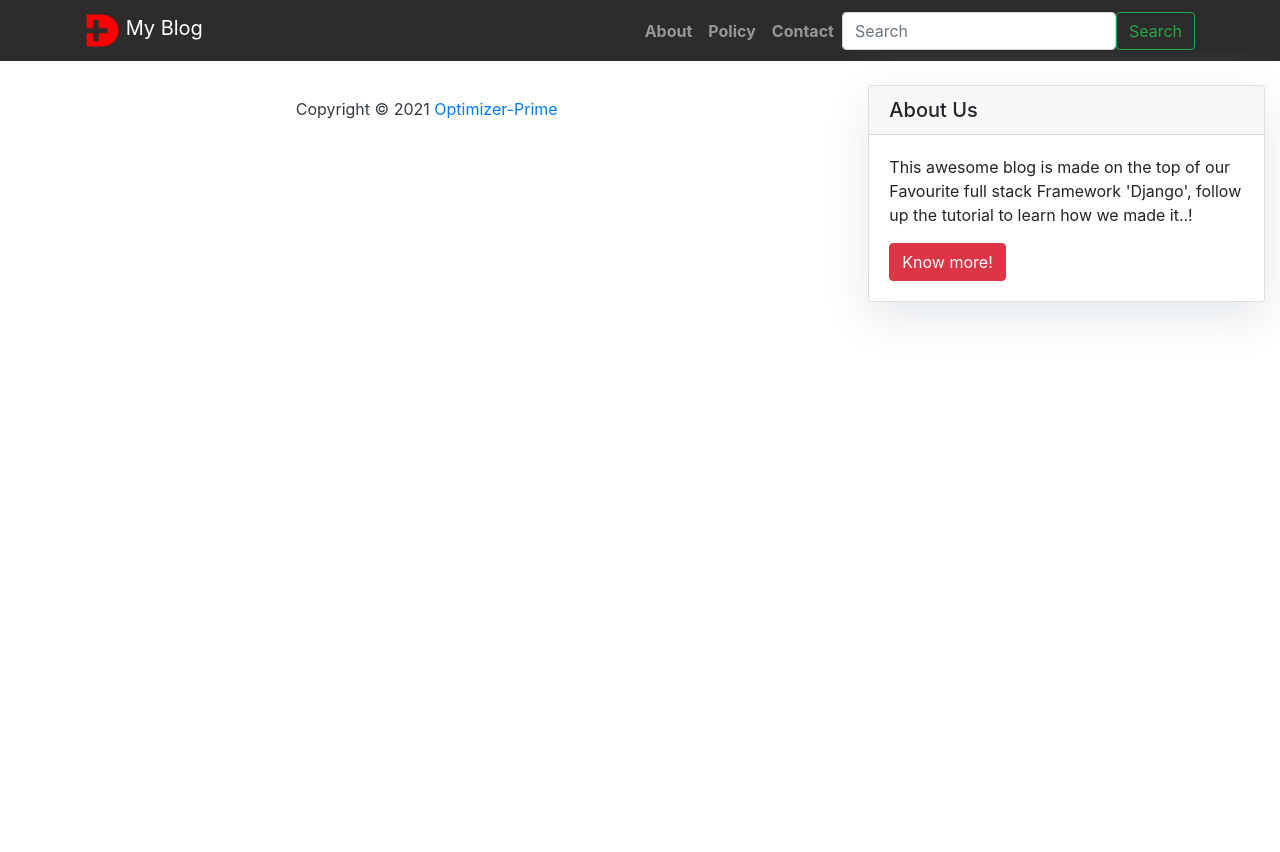
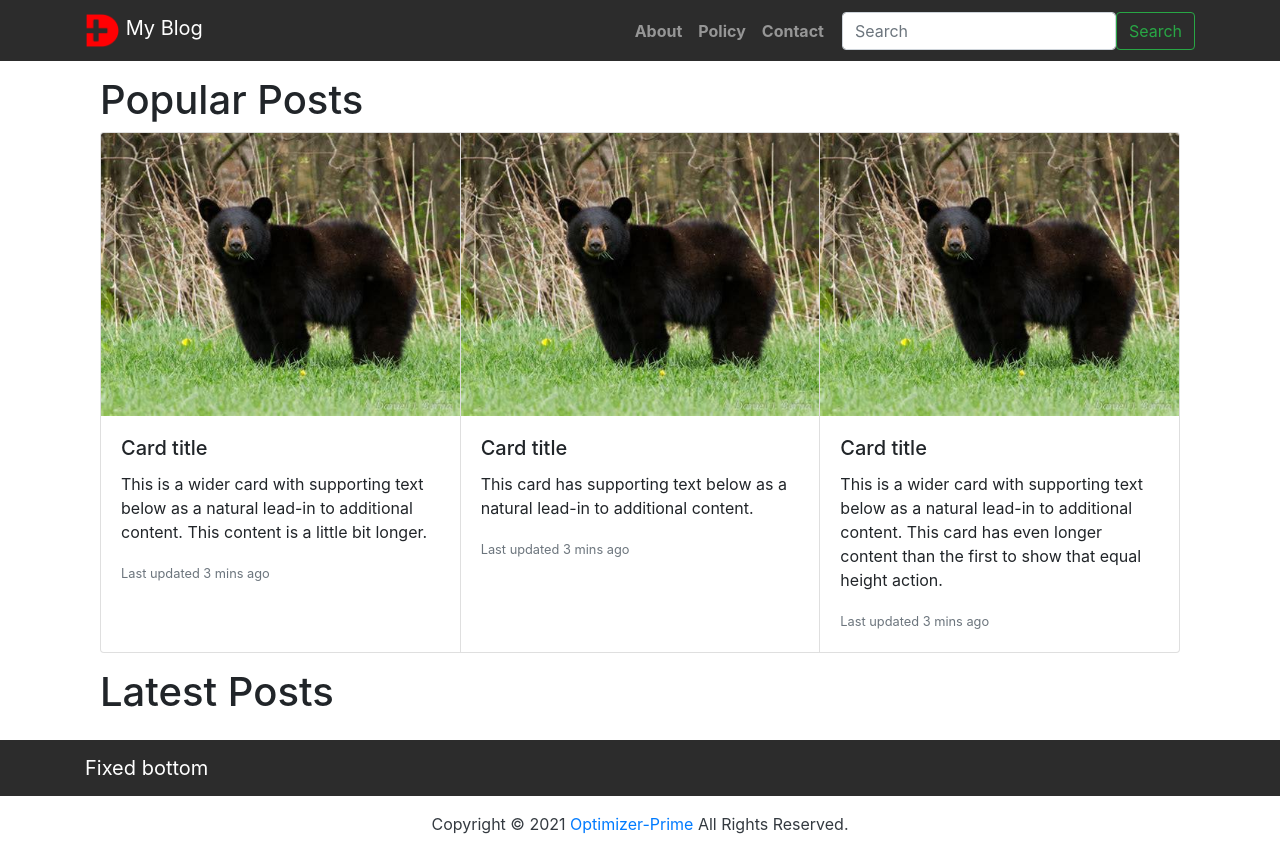
Before and after one commit to Optimizer-Prime/django-blog, a Django app: page / in a window 1280 px wide. Before the commit the page ends 321 px from the top, so only its background shows below. Run offline with Django 3.2, Linux system fonts and the light colour scheme; data that the repository does not hold is empty; parts of the project's set-up code (start-up, migrations or seed data) failed here and were passed over.

Commit message:
added photos to posts

```diff
--- a/my_blog/blog/urls.py
+++ b/my_blog/blog/urls.py
@@ -4,4 +4,5 @@ from .views import BlogListView, BlogDetailView
 urlpatterns = [
     path('', BlogListView.as_view(), name='home'),
     path('<slug:slug>/', BlogDetailView.as_view(), name='post_detail'),
+    # path('about/', name='about'),
 ]
--- a/my_blog/my_blog/settings.py
+++ b/my_blog/my_blog/settings.py
@@ -109,7 +109,7 @@ AUTH_PASSWORD_VALIDATORS = [
 
 LANGUAGE_CODE = 'en-us'
 
-TIME_ZONE = 'UTC'
+TIME_ZONE = 'America/New_York'
 
 USE_I18N = True
 
@@ -125,3 +125,6 @@ STATIC_URL = '/static/'
 STATICFILES_DIRS = [str(BASE_DIR.joinpath('static'))]
 STATIC_ROOT = str(BASE_DIR.joinpath('staticfiles'))
 STATICFILES_STORAGE = 'whitenoise.storage.CompressedManifestStaticFilesStorage'
+
+MEDIA_ROOT = str(BASE_DIR.joinpath('media'))
+MEDIA_URL = '/media/'
--- a/my_blog/my_blog/urls.py
+++ b/my_blog/my_blog/urls.py
@@ -15,8 +15,10 @@ Including another URLconf
 """
 from django.contrib import admin
 from django.urls import path, include
+from django.conf import settings
+from django.conf.urls.static import static
 
 urlpatterns = [
     path('admin/', admin.site.urls),
     path('', include('blog.urls')),
-]
+] + static(settings.MEDIA_URL, document_root=settings.MEDIA_ROOT)
--- a/my_blog/templates/base.html
+++ b/my_blog/templates/base.html
@@ -14,7 +14,8 @@
 </head>
 
 <body>
-    <nav class="navbar navbar-expand-lg navbar-dark" style="background-color: #2c2c2c">
+    <!-- Top nav bar -->
+    <nav class="navbar navbar-expand-lg sticky-top navbar-dark" style="background-color: #2c2c2c">
         <div class="container-lg">
             <a class="navbar-brand" href="{% url 'home' %}">
                 <img src="/static/images/logo.png" alt="" width="35" height="35" class="d-inline-block align-top">
@@ -28,7 +29,7 @@
             <div class="collapse navbar-collapse" id="navbarResponsive">
                 <ul class="navbar-nav ml-auto">
                     <li class="nav-item text-black">
-                        <a class="nav-link text-black font-weight-bold" href="#">About</a>
+                        <a class="nav-link text-black font-weight-bold" href="">About</a>
                     </li>
                     <li class="nav-item text-black">
                         <a class="nav-link text-black font-weight-bold" href="#">Policy</a>
@@ -37,7 +38,7 @@
                         <a class="nav-link text-black font-weight-bold" href="#">Contact</a>
                     </li>
                 </ul>
-                <form class="d-flex">
+                <form class="d-flex" style="padding-left: 10px">
                     <input class="form-control me-2" type="search" placeholder="Search" aria-label="Search">
                     <button class="btn btn-outline-success" type="submit">Search</button>
                  </form>
@@ -45,41 +46,24 @@
         </div>
     </nav>
 
-    {% block sidebar %}
-
-    <style>
-            .card{
-                box-shadow: 0 16px 48px #E3E7EB;
-            }
-
-    </style>
-
-    <!-- Sidebar Widgets Column -->
-    <div class="col-md-4 float-right ">
-    <div class="card my-4">
-            <h5 class="card-header">About Us</h5>
-        <div class="card-body">
-            <p class="card-text"> This awesome blog is made on the top of our Favourite full stack Framework 'Django', follow up the tutorial to learn how we made it..!</p>
-            <a href="https://djangocentral.com/building-a-blog-application-with-django"
-               class="btn btn-danger">Know more!</a>
-        </div>
-    </div>
-    </div>
-
-    {% endblock sidebar %}
-
     <main>
-        <div class="container" style="padding-top: 20px">
+        <div class="container-lg" style="padding-top: 15px">
             {% block content %}
             <!-- Content goes here -->
             {% endblock content %}
         </div>
+    </main>
 
-    </main>
+    <!-- Bottom nav bar -->
+    <nav class="navbar navbar-dark" style="background-color: #2c2c2c;">
+        <div class="container-lg">
+            <a class="navbar-brand" href="#">Fixed bottom</a>
+        </div>
+    </nav>
 
     <footer class="py-3 bg-grey">
         <p class="m-0 text-dark text-center">Copyright &copy; 2021<a href="https://github.com/Optimizer-Prime">
-            Optimizer-Prime</a> </p>
+            Optimizer-Prime</a> All Rights Reserved.</p>
     </footer>
 
     <!-- Optional JavaScript -->
--- a/my_blog/templates/home.html
+++ b/my_blog/templates/home.html
@@ -3,12 +3,54 @@
 {% extends 'base.html' %}
 
 {% block content %}
-    {% for post in object_list %}
-        <div class="post-entry">
-            <h2><a href="">{{ post.title }}</a> </h2>
-            <h5><a href="">Posted by {{ post.author }} on {{ post.created_on }}</a> </h5>
-            <p>{{ post.body }}</p>
+
+
+<div class="container">
+    <h1>Popular Posts</h1>
+    <div class="card-group">
+      <div class="card">
+        <img src="/media/images/bear.jpeg" class="card-img-top" alt="...">
+        <div class="card-body">
+          <h5 class="card-title">Card title</h5>
+          <p class="card-text">This is a wider card with supporting text below as a natural lead-in to additional content. This content is a little bit longer.</p>
+          <p class="card-text"><small class="text-muted">Last updated 3 mins ago</small></p>
         </div>
-    {% endfor %}
+      </div>
+      <div class="card">
+        <img src="/media/images/bear.jpeg" class="card-img-top" alt="...">
+        <div class="card-body">
+          <h5 class="card-title">Card title</h5>
+          <p class="card-text">This card has supporting text below as a natural lead-in to additional content.</p>
+          <p class="card-text"><small class="text-muted">Last updated 3 mins ago</small></p>
+        </div>
+      </div>
+      <div class="card">
+        <img src="/media/images/bear.jpeg" class="card-img-top" alt="...">
+        <div class="card-body">
+          <h5 class="card-title">Card title</h5>
+          <p class="card-text">This is a wider card with supporting text below as a natural lead-in to additional content. This card has even longer content than the first to show that equal height action.</p>
+          <p class="card-text"><small class="text-muted">Last updated 3 mins ago</small></p>
+        </div>
+      </div>
+    </div>
+</div>
+
+<div class="container">
+    <h1 style="padding-top: 15px">Latest Posts</h1>
+    <div class="row">
+        <div class="col-md-12 mt-3 left">
+            {%  for post in object_list %}
+            <div class="card mb-4">
+                <div class="card-body">
+                    <h2 class="card-title">{{ post.title }}</h2>
+                    <p class="card-text text-muted h6">Posted by {{ post.author }} | {{ post.created_on }}</p>
+                    <p class="card-text">{{ post.body | safe | slice:":200" }}...</p>
+                    <a href="{% url 'post_detail' post.slug %}" class="btn btn-primary">Continue Reading &rarr;</a>
+                </div>
+            </div>
+            {% endfor %}
+        </div>
+    </div>
+</div>
 {% endblock content %}
 </html>
```
Also changed, not shown: my_blog/blog/admin.py (+11 -2 lines), my_blog/blog/models.py (+12 -2 lines), my_blog/templates/about.html (added, +8 -0 lines), my_blog/templates/contact.html (added, +10 -0 lines), my_blog/templates/post_detail.html (+18 -6 lines), my_blog/blog/migrations/0004_auto_20210307_1848.py (added), my_blog/blog/migrations/0005_post_image.py (added), my_blog/blog/migrations/0006_auto_20210307_2252.py (added), my_blog/blog/migrations/0007_post_summary.py (added), my_blog/media/images/bear.jpeg (added), my_blog/media/images/fall.jpg (added), 3 other files.
